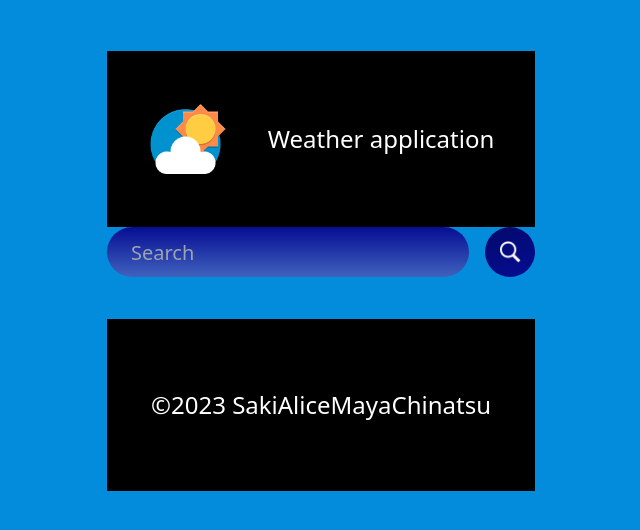
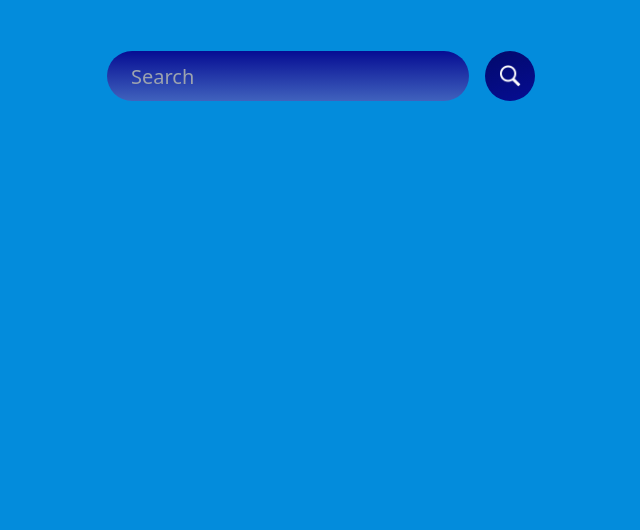
Before and after one commit to Chinatsu0820/react-weather-final, a React app: page / in a window 1280 px wide. Shown: the top 530 px of the page, without its empty margins (319-959 px from the left). Built offline with nearby package versions, Linux system fonts and the light colour scheme.

Commit message:
modified header and footer

```diff
--- a/src/App.js
+++ b/src/App.js
@@ -1,17 +1,11 @@
 import React from "react";
 import "./index.css";
-// import Search from "./components/Search.jsx"
 import WeatherApp from './components/WeatherApp.jsx';
-import Header from "./components/Header";
-import Footer from "./components/Footer";
 
 function App() {
   return (
     <div className="App">
-      <Header />
-      {/* <Search /> */}
       <WeatherApp />
-      <Footer />
     </div>
   );
 }
--- a/src/components/Footer.css
+++ /dev/null
@@ -1,8 +0,0 @@
-.footer-container {
-    background-color: black;
-    color: #fff;
-    text-align: center;
-    padding: 20px 0;
-    margin-top: 10px;
-    width: 100%;
-}
--- a/src/components/Footer.jsx
+++ /dev/null
@@ -1,22 +0,0 @@
-import React from "react";
-import './Footer.css'
-
-export default function Footer() {
-    return (
-        <div className="footer-container">
-
-            <footer>
-                <nav>
-                    <ul>
-                        <li>
-                            <a href="#" className="black jack">©2023 SakiAliceMayaChinatsu</a>
-                        </li>
-
-
-                    </ul>
-                </nav>
-            </footer>
-
-        </div>
-    )
-}
--- a/src/components/Header.css
+++ /dev/null
@@ -1,29 +0,0 @@
-nav {
-    width: 100%;
-    padding: 3rem 0;
-    color: white;
-    background-color: black;
-    position: sticky;
-    top: 0;
-    z-index: 10;
-    display: flex;
-    justify-content: space-around;
-    align-items: center;
-}
-
-nav span {
-    margin: 0.5rem;
-    padding: 0.5rem 2rem;
-    border-radius: 50px;
-    border: 3px solid gold;
-    font-size: 1.7rem;
-}
-
-nav ul {
-    list-style-type: none;
-    display: flex;
-    font-size: 24px;
-    /* justify-content: center; */
-    align-items: center;
-    gap: 2.5rem;
-}
--- a/src/components/Header.jsx
+++ /dev/null
@@ -1,21 +0,0 @@
-import React from "react";
-import '../components/Header.css'
-import snow_icon from "../imgs/icon.png";
-
-export default function Header() {
-
-    return (
-        <header>
-            <nav>
-
-
-                <ul>
-                    <li>    <img src={snow_icon} alt="snow_icon " className="w-20 h-20" /></li>
-                    <li className='list'>
-                        Weather application
-                    </li>
-                </ul>
-            </nav>
-        </header>
-    )
-}
--- a/src/components/WeatherApp.jsx
+++ b/src/components/WeatherApp.jsx
@@ -1,7 +1,7 @@
 import React, { useState, useEffect } from "react";
 import "./WeatherApp.css";
 // import CardComponent from "./CardComponent.jsx";
-import CardDetailComponent from "./CardDetailComponent.jsx";
+import CardDetailComponent from "./CardDetail.jsx";
 import MainCard from "./MainCard.jsx";
 
 import search_icon from "../imgs/search.png";
@@ -10,8 +10,6 @@ import cloud_icon from "../imgs/cloud.png";
 import drizzle_icon from "../imgs/drizzle.png";
 import rain_icon from "../imgs/rain.png";
 import snow_icon from "../imgs/snow.png";
-import Header from "../components/Header";
-import Footer from "../components/Footer";
 
 // import wind_icon from "../imgs/wind.jpg";
 // import humidity_icon from "../imgs/humidity.jpg";
```
Also changed, not shown: src/components/CardDetail.jsx (renamed from src/components/CardDetailComponent.jsx).
